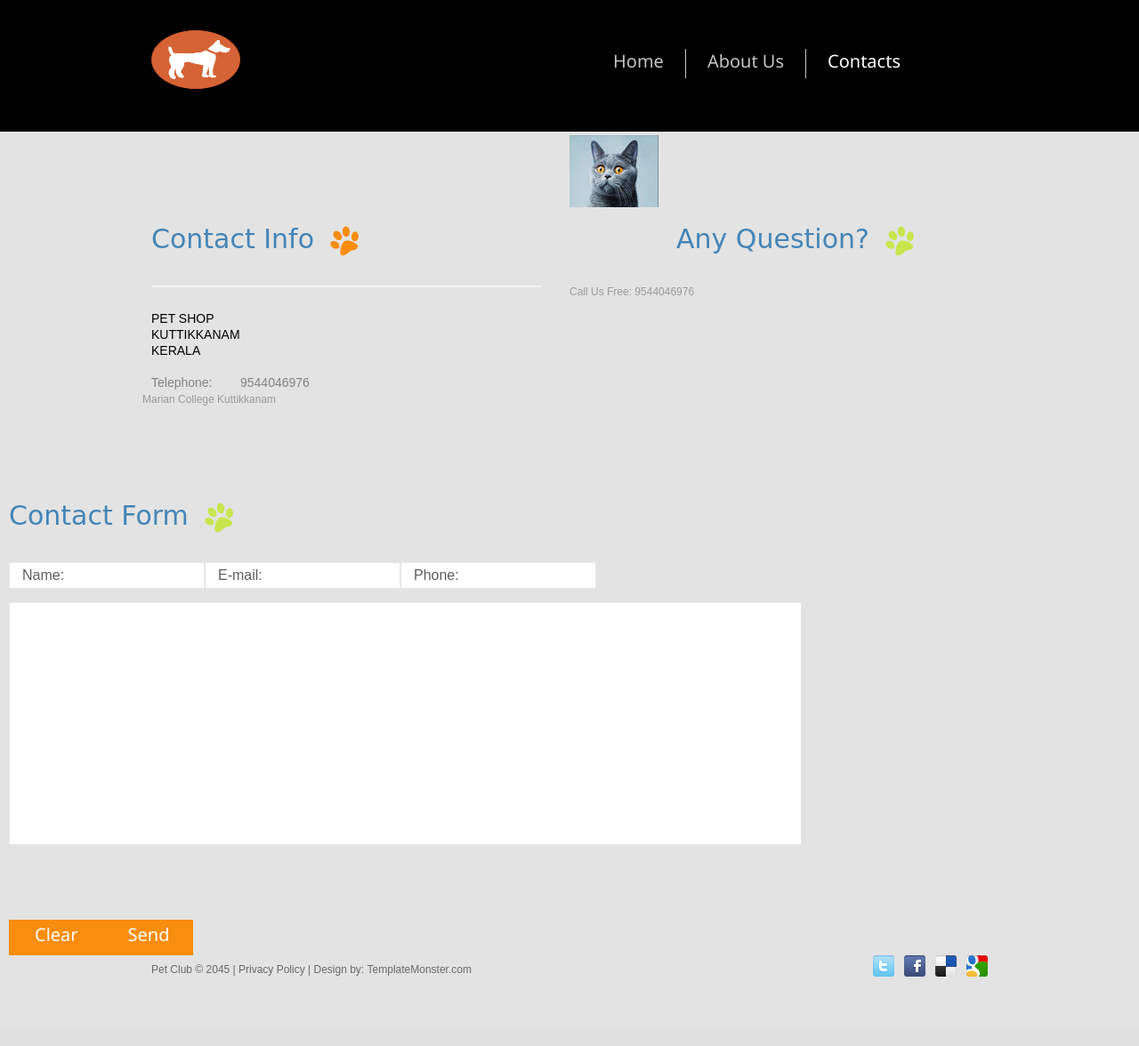
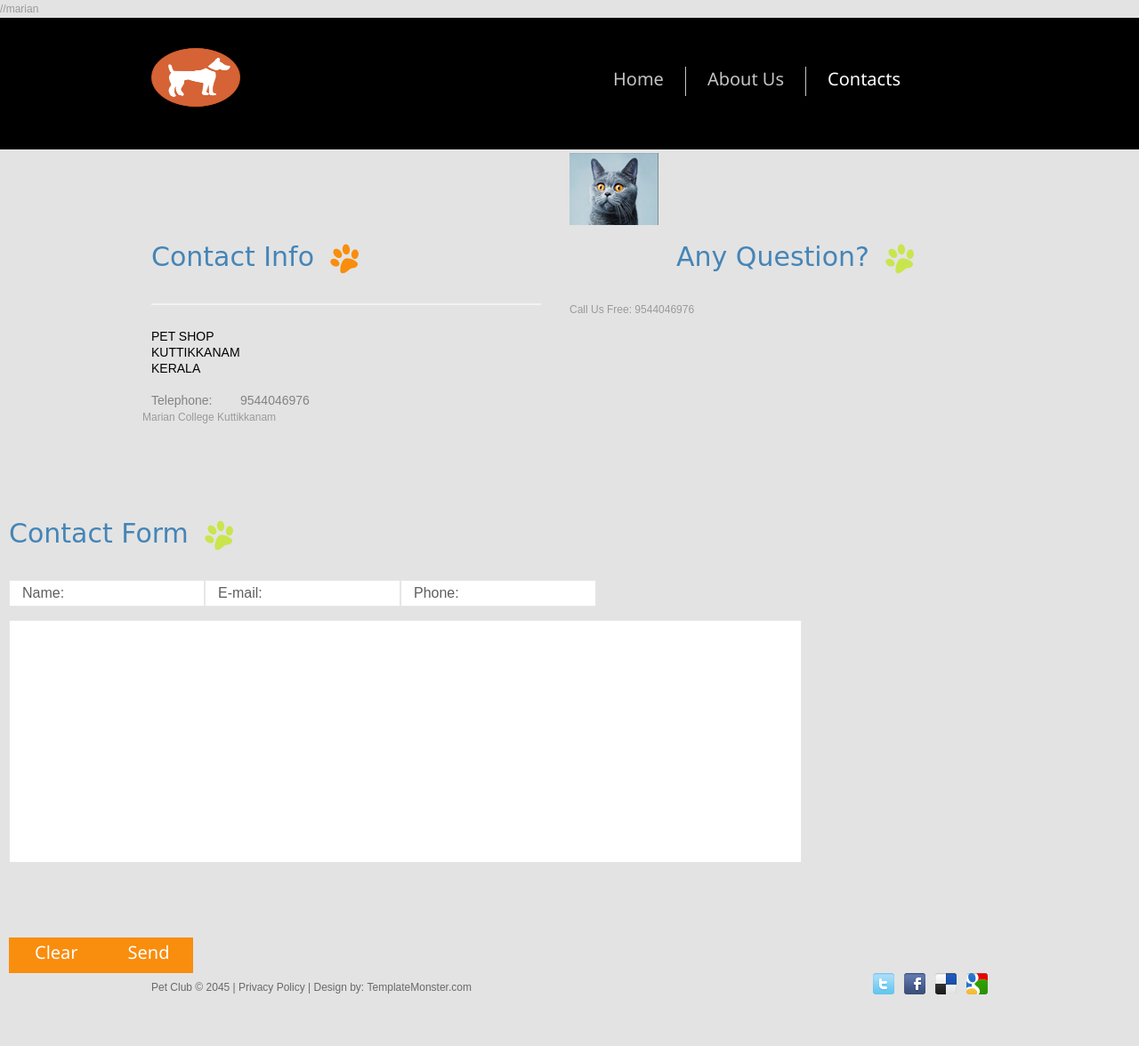
Before and after one commit to yedkris/project, a PHP site: page /contactus.php in a window 1280 px wide. Shown: the whole page at 89% size. Before the commit the page ends 1098 px from the top, so only its background shows below. Run offline with PHP 8.4, Linux system fonts and the light colour scheme; some web fonts are replaced.

Commit message:
Update contactus.php

```diff
--- a/contactus.php
+++ b/contactus.php
@@ -1,6 +1,6 @@
 <!DOCTYPE html>
 <html lang="en">
-<head>
+<head> //marian
 <title>Pet Club | Contacts</title>
 <meta charset="utf-8">
 <link rel="icon" href="images/favicon.ico">
```
